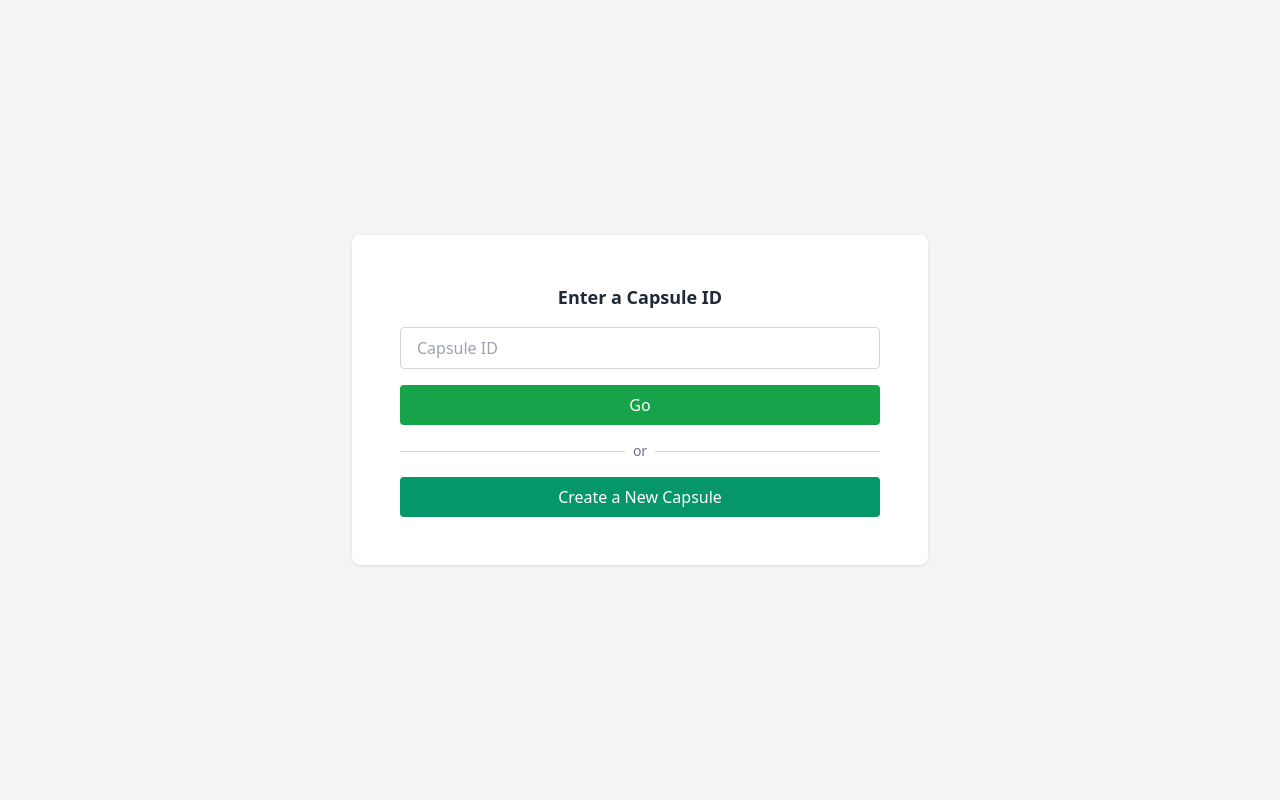
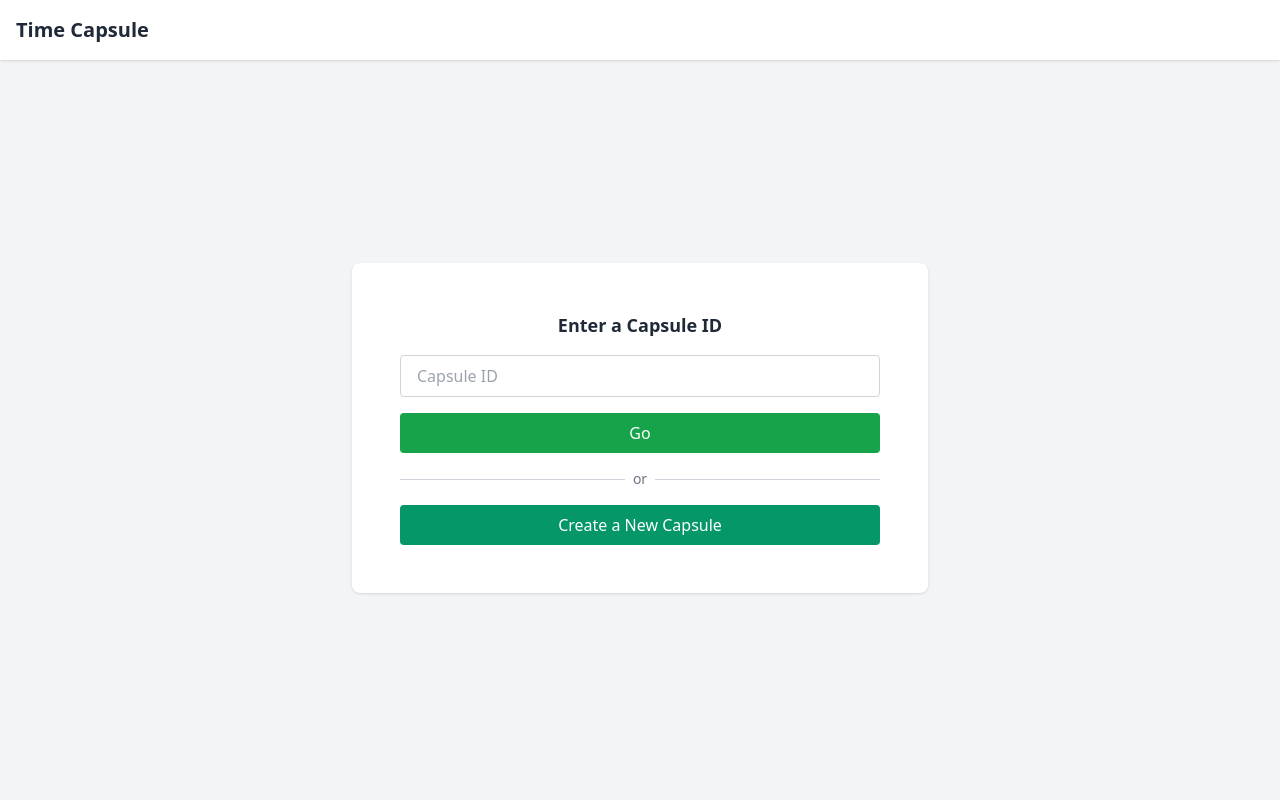
Before and after one commit to Whrtn/timecapsule, a Django app: page / in a window 1280 px wide. Run offline with Django 5.2, Linux system fonts and the light colour scheme; some libraries are stand-ins or nearby versions.

Commit message:
view capsule logic

```diff
--- a/capsules/templates/capsules/base.html
+++ b/capsules/templates/capsules/base.html
@@ -6,9 +6,21 @@
   <title>{% block title %}{% endblock %}</title>
   <script src="https://cdn.tailwindcss.com"></script>
 </head>
-<body class="min-h-screen flex items-center justify-center bg-gray-100">
-  <div class="max-w-xl w-full p-6 bg-white rounded-lg shadow">
-    {% block content %}{% endblock %}
+<body class="min-h-screen bg-gray-100">
+
+  <!-- Navbar -->
+  <nav class="bg-white shadow p-4">
+    <div class="container mx-auto flex items-center justify-between">
+      <a href="/" class="text-xl font-semibold text-gray-800">Time Capsule</a>
+    </div>
+  </nav>
+
+  <!-- Page content -->
+  <div class="flex items-center justify-center min-h-[calc(100vh-64px)] p-4">
+    <div class="max-w-xl w-full p-12 bg-white rounded-lg shadow">
+      {% block content %}{% endblock %}
+    </div>
   </div>
+
 </body>
 </html>
--- /dev/null
+++ b/capsules/templates/capsules/capsule_locked.html
@@ -0,0 +1,6 @@
+{% extends 'capsules/base.html' %}
+{% block title %}Time Capsule - Capsule locked{% endblock %}
+{%  block content %}
+<p>Capsule locked</p>
+<p>{{ capsule_id }}</p>
+{% endblock %}
--- a/capsules/templates/capsules/home.html
+++ b/capsules/templates/capsules/home.html
@@ -1,14 +1,17 @@
 {% extends 'capsules/base.html' %}
 {% block title %}Time Capsule - Home{% endblock %}
-{%  block content %}
-<div class="flex flex-col items-center justify-center space-y-4 p-6 bg-white rounded-lg w-full">
+{% block content %}
+<div class="flex flex-col items-center justify-center space-y-4 bg-white rounded-lg w-full">
 
   <p class="text-lg font-semibold text-gray-800">Enter a Capsule ID</p>
 
+  <form id="capsuleForm" class="w-full space-y-4">
     <input
       type="text"
       placeholder="Capsule ID"
-      class="w-full border border-gray-300 rounded px-4 py-2 focus:outline-none focus:ring-2 focus:ring-indigo-500"
+      id="capsuleInput"
+      class="w-full border border-gray-300 rounded px-4 py-2 focus:outline-none focus:ring-2 focus:ring-emerald-500"
+      required
     />
 
     <button
@@ -17,11 +20,14 @@
     >
       Go
     </button>
+  </form>
+
   <div class="flex items-center w-full">
     <hr class="flex-grow border-gray-300">
     <span class="px-2 text-gray-500 text-sm">or</span>
     <hr class="flex-grow border-gray-300">
   </div>
+
   <a
     href="{% url 'create_capsule' %}"
     class="w-full bg-emerald-600 text-white px-4 py-2 rounded hover:bg-emerald-500 transition text-center"
@@ -30,4 +36,13 @@
   </a>
 </div>
 
+<script>
+  document.getElementById("capsuleForm").addEventListener("submit", function(event) {
+    event.preventDefault();
+    const capsuleId = document.getElementById("capsuleInput").value;
+    if (capsuleId) {
+      window.location.href = "/capsule/" + capsuleId + "/";
+    }
+  });
+</script>
 {% endblock %}
--- /dev/null
+++ b/capsules/templates/capsules/view_unlocked_capsule.html
@@ -0,0 +1,6 @@
+{% extends 'capsules/base.html' %}
+{% block title %}Time Capsule - View Capsule{% endblock %}
+{%  block content %}
+<p>View capsule</p>
+<p>{{ message }}</p>
+{% endblock %}
--- a/capsules/urls.py
+++ b/capsules/urls.py
@@ -3,5 +3,6 @@ from . import views
 
 urlpatterns = [
     path('', views.home, name='home'),
-    path('create-capsule/', views.create_capsule, name='create_capsule')
+    path('create-capsule/', views.create_capsule, name='create_capsule'),
+    path('capsule/<int:capsule_id>/', views.view_capsule, name='view_capsule'),
 ]
--- a/capsules/views.py
+++ b/capsules/views.py
@@ -16,31 +16,18 @@ def create_capsule(request):
         form = MessageForm()
     return render(request, 'capsules/create_capsule.html', {'form': form})
 
-# def submit_message(request):
-#     if request.method == 'POST':
-#         form = MessageForm(request.POST)
-#         if form.is_valid():
-#             message = form.save()
-#             return render(request, 'capsules/message_submitted.html', {'secret_code': message.secret_code})
-#     else:
-#         form = MessageForm()
-#     return render(request, 'capsules/submit_message.html', {'form': form})
+def view_capsule(request, capsule_id):
+    if request.method == 'GET':
+        message = get_object_or_404(Message, id=capsule_id)
 
-# def view_message(request):
-#     if request.method == 'POST':
-#         secret_code = request.POST.get('secret_code')
-#         try:
-#             message = Message.objects.get(secret_code=secret_code)
-#         except Message.DoesNotExist:
-#             return render(request, 'capsules/message_not_found.html')
+        if message.is_unlocked:
+            return render(request, 'capsules/view_unlocked_capsule.html', {'message': message.content})
 
-#         if not message.is_unlockable():
-#             return render(request, 'capsules/message_locked.html', {'unlock_date': message.unlock_date})
+        elif message.is_unlockable():
+            return render(request, 'capsules/unlock_capsule.html', {'capsule_id': message.id})
 
-#         return render(request, 'capsules/view_message.html', {'message': message})
+        else:
+            return render(request, 'capsules/capsule_locked.html', {'capsule_id': message.id})
 
-#     return render(request, 'capsules/enter_secret_code.html')
-
-# def all_messages(request):
-#     messages = Message.objects.all()
-#     return render(request, 'capsules/list_all_messages.html', {'messages': messages})
+    else:
+        return render(request, 'capsules/home.html')
```
Also changed, not shown: capsules/templates/capsules/unlock_capsule.html (added, +7 -0 lines). Lines whose indentation alone changed are shown as unchanged.
